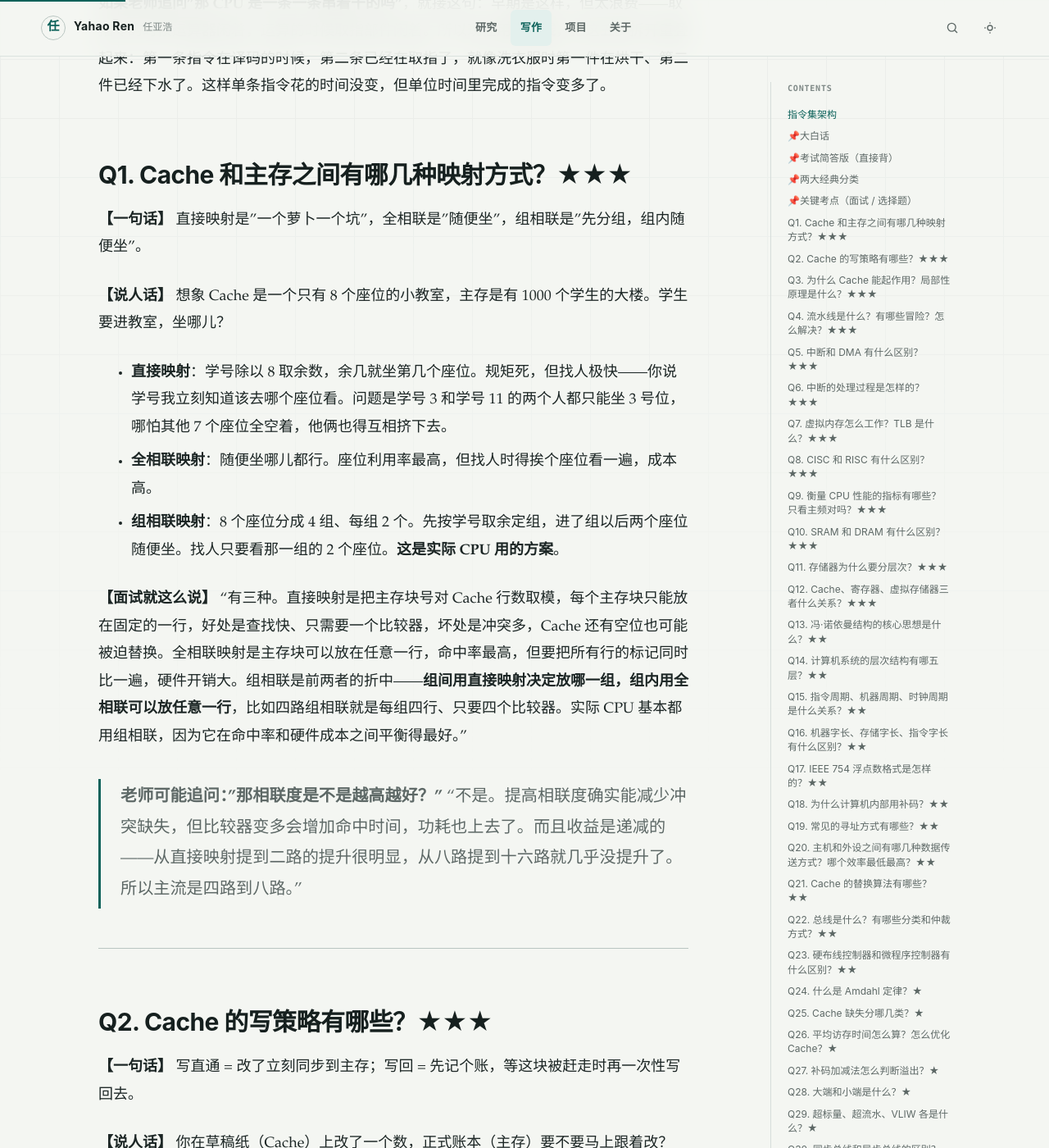
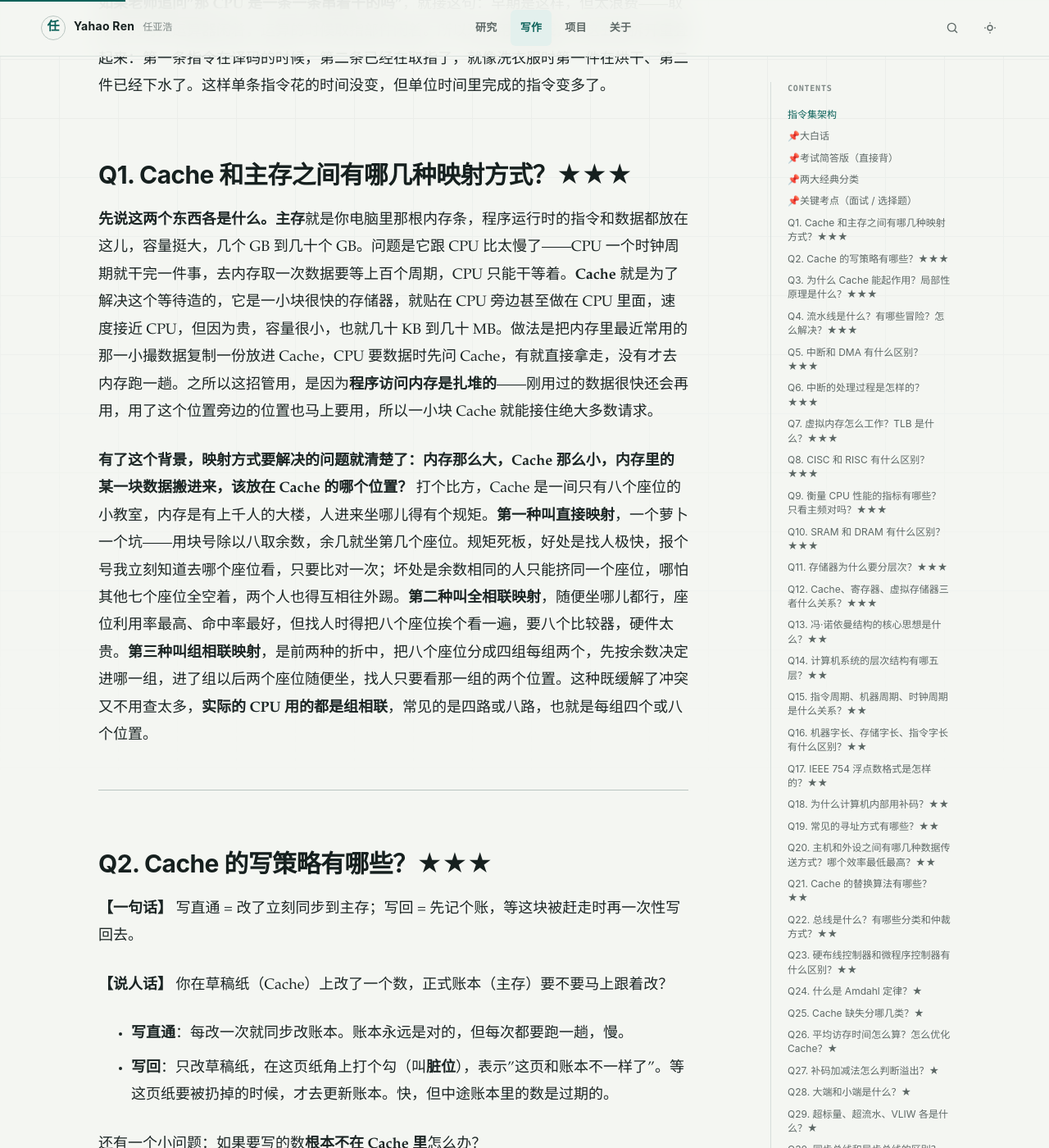
Before and after one commit to YahaoRen/yahaoren.github.io, a Jekyll site: the page built from _notes/计算机组成原理 · 复试口试问答手册.md, in a window 1280 px wide and 1400 px high, scrolled down 3707 px. Shown: the whole window at 82% size. Built offline with Jekyll 4.4.1, drawn with Linux system fonts in a browser that asks for light colours.

Commit message:
vault backup: 2026-08-31 14:25:55

```diff
--- a/_notes/计算机组成原理 · 复试口试问答手册.md
+++ b/_notes/计算机组成原理 · 复试口试问答手册.md
@@ -82,17 +82,9 @@ published: true
 
 ## Q1. Cache 和主存之间有哪几种映射方式？★★★
 
-**【一句话】** 直接映射是"一个萝卜一个坑"，全相联是"随便坐"，组相联是"先分组，组内随便坐"。
+**先说这两个东西各是什么。主存**就是你电脑里那根内存条，程序运行时的指令和数据都放在这儿，容量挺大，几个 GB 到几十个 GB。问题是它跟 CPU 比太慢了——CPU 一个时钟周期就干完一件事，去内存取一次数据要等上百个周期，CPU 只能干等着。**Cache** 就是为了解决这个等待造的，它是一小块很快的存储器，就贴在 CPU 旁边甚至做在 CPU 里面，速度接近 CPU，但因为贵，容量很小，也就几十 KB 到几十 MB。做法是把内存里最近常用的那一小撮数据复制一份放进 Cache，CPU 要数据时先问 Cache，有就直接拿走，没有才去内存跑一趟。之所以这招管用，是因为**程序访问内存是扎堆的**——刚用过的数据很快还会再用，用了这个位置旁边的位置也马上要用，所以一小块 Cache 就能接住绝大多数请求。
 
-**【说人话】** 想象 Cache 是一个只有 8 个座位的小教室，主存是有 1000 个学生的大楼。学生要进教室，坐哪儿？
-
-- **直接映射**：学号除以 8 取余数，余几就坐第几个座位。规矩死，但找人极快——你说学号我立刻知道该去哪个座位看。问题是学号 3 和学号 11 的两个人都只能坐 3 号位，哪怕其他 7 个座位全空着，他俩也得互相挤下去。
-- **全相联映射**：随便坐哪儿都行。座位利用率最高，但找人时得挨个座位看一遍，成本高。
-- **组相联映射**：8 个座位分成 4 组、每组 2 个。先按学号取余定组，进了组以后两个座位随便坐。找人只要看那一组的 2 个座位。**这是实际 CPU 用的方案**。
-
-**【面试就这么说】** "有三种。直接映射是把主存块号对 Cache 行数取模，每个主存块只能放在固定的一行，好处是查找快、只需要一个比较器，坏处是冲突多，Cache 还有空位也可能被迫替换。全相联映射是主存块可以放在任意一行，命中率最高，但要把所有行的标记同时比一遍，硬件开销大。组相联是前两者的折中——**组间用直接映射决定放哪一组，组内用全相联可以放任意一行**，比如四路组相联就是每组四行、只要四个比较器。实际 CPU 基本都用组相联，因为它在命中率和硬件成本之间平衡得最好。"
-
-> **老师可能追问："那相联度是不是越高越好？"** "不是。提高相联度确实能减少冲突缺失，但比较器变多会增加命中时间，功耗也上去了。而且收益是递减的——从直接映射提到二路的提升很明显，从八路提到十六路就几乎没提升了。所以主流是四路到八路。"
+**有了这个背景，映射方式要解决的问题就清楚了：内存那么大，Cache 那么小，内存里的某一块数据搬进来，该放在 Cache 的哪个位置？** 打个比方，Cache 是一间只有八个座位的小教室，内存是有上千人的大楼，人进来坐哪儿得有个规矩。**第一种叫直接映射**，一个萝卜一个坑——用块号除以八取余数，余几就坐第几个座位。规矩死板，好处是找人极快，报个号我立刻知道去哪个座位看，只要比对一次；坏处是余数相同的人只能挤同一个座位，哪怕其他七个座位全空着，两个人也得互相往外踢。**第二种叫全相联映射**，随便坐哪儿都行，座位利用率最高、命中率最好，但找人时得把八个座位挨个看一遍，要八个比较器，硬件太贵。**第三种叫组相联映射**，是前两种的折中，把八个座位分成四组每组两个，先按余数决定进哪一组，进了组以后两个座位随便坐，找人只要看那一组的两个位置。这种既缓解了冲突又不用查太多，**实际的 CPU 用的都是组相联**，常见的是四路或八路，也就是每组四个或八个位置。
 
 ---
 
```
